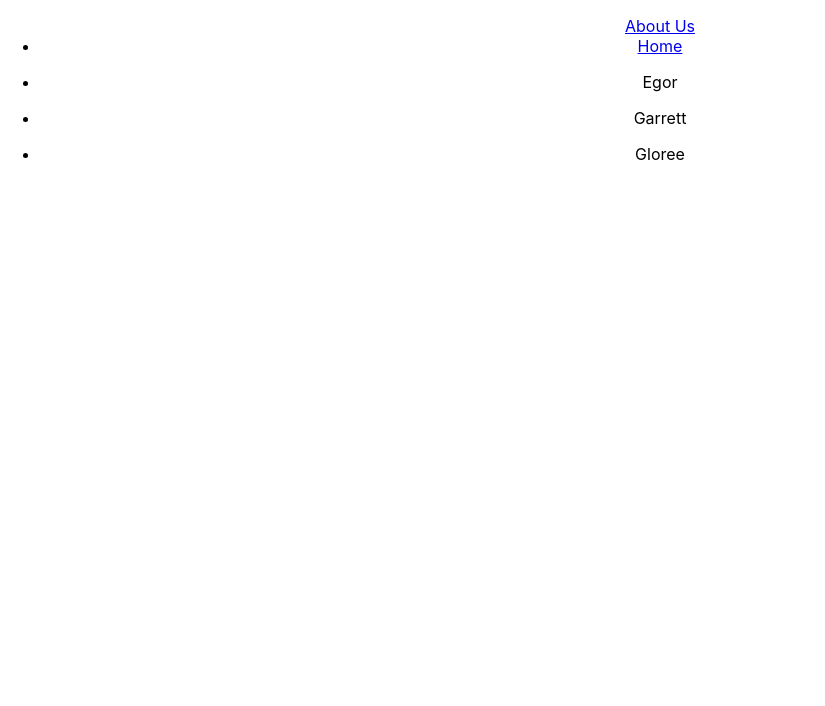
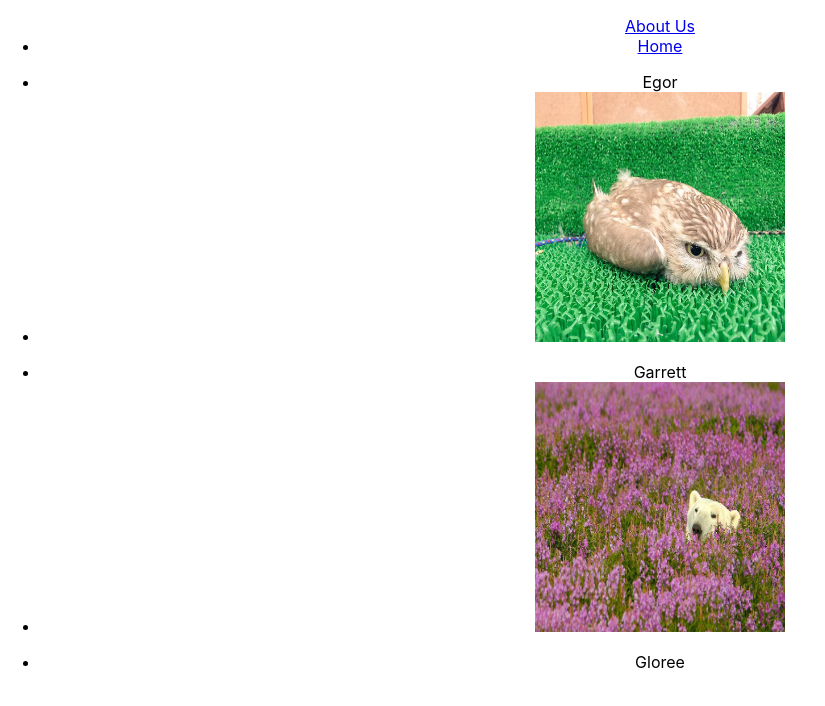
Before and after one commit to EGORDYU/group-github-lab, a React (Create React App) app: page /about in a window 1280 px wide. Shown: the top 706 px of the page, without its empty margins (0-825 px from the left). Built offline with nearby package versions, Linux system fonts and the light colour scheme.

Commit message:
adds some avatar pictures

```diff
--- a/src/App.css
+++ b/src/App.css
@@ -36,3 +36,8 @@
     transform: rotate(360deg);
   }
 }
+
+img {
+  height: 250px;
+  width: 250px;
+}
--- a/src/components/pages/About.jsx
+++ b/src/components/pages/About.jsx
@@ -1,11 +1,14 @@
+
 export default function About() {
     return (
         <>
             <ul>
                 <li>Egor</li>
+                <li><img src={process.env.PUBLIC_URL + "/owlavatar.png"} /></li>
             </ul>
             <ul>
                 <li>Garrett</li>
+                <li><img src={process.env.PUBLIC_URL + "/bearavatar.jpeg"} /></li>
             </ul>
             <ul>
                 <li>Gloree</li>
```
Also changed, not shown: public/bearavatar.jpeg (added), public/owlavatar.png (added).
